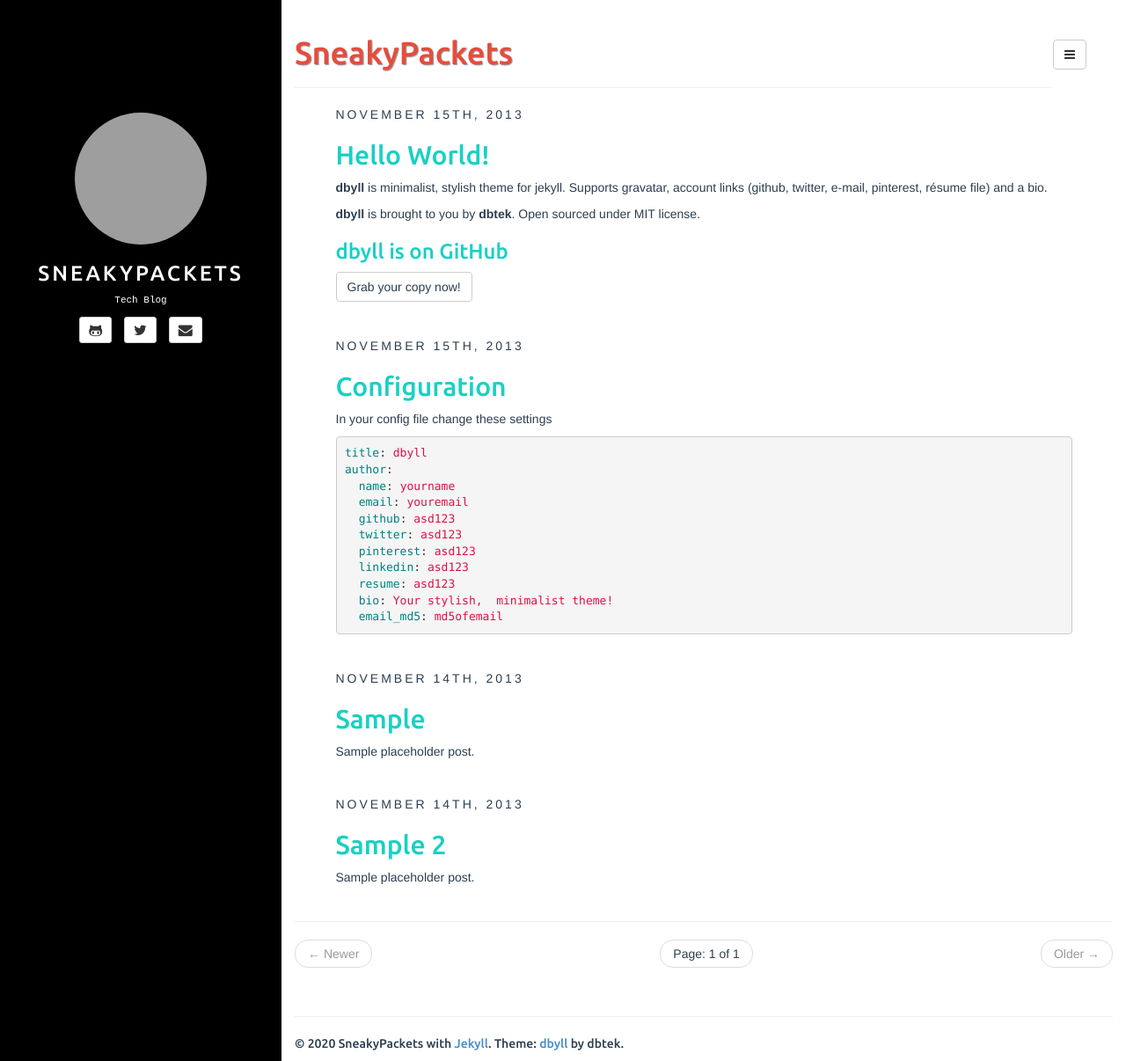
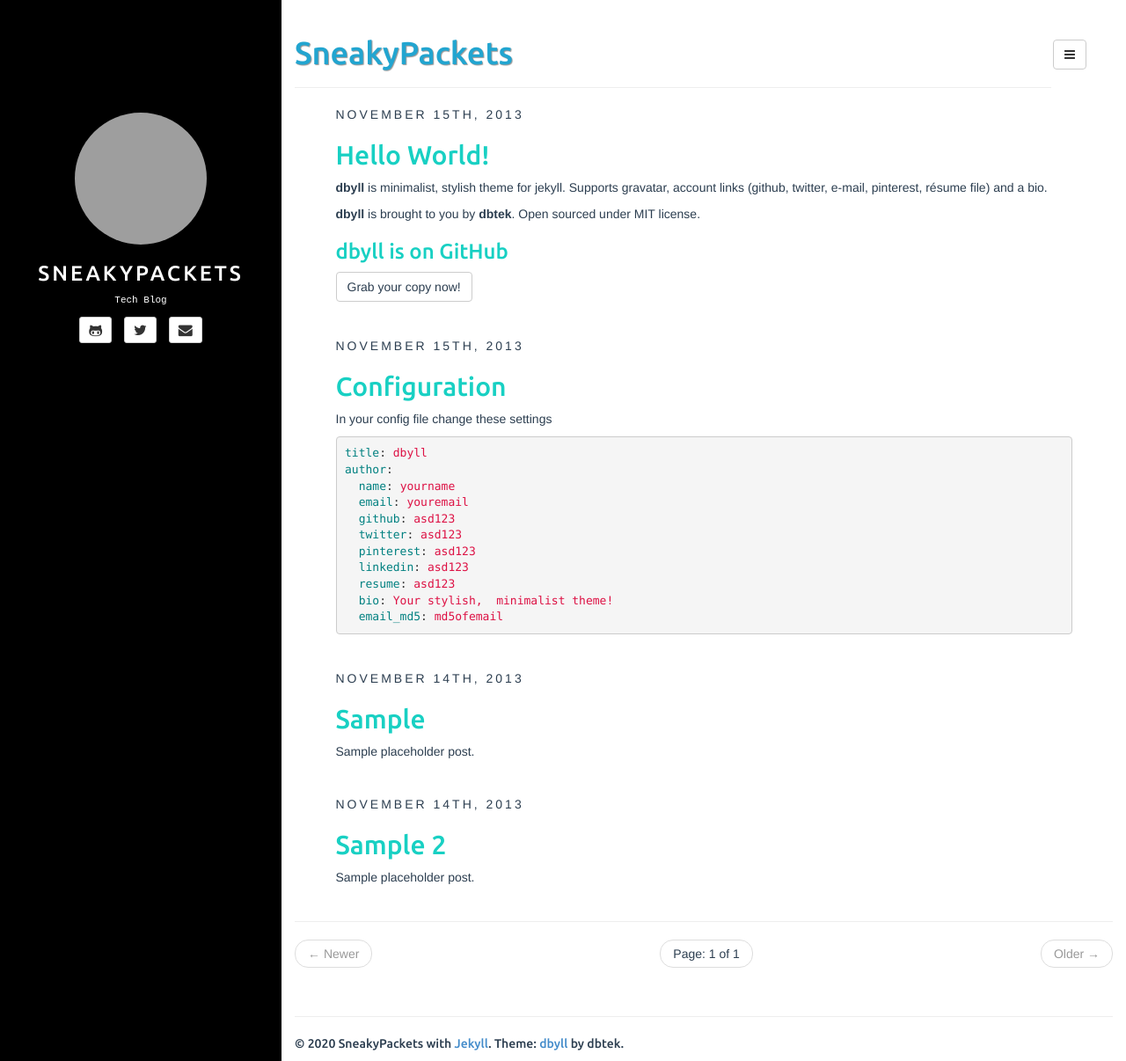
Before and after one commit to SneakyPackets/sneakypackets.github.io, a Jekyll site: the page built from index.html, in a window 1280 px wide and 1206 px high. Shown: the whole window at 88% size. Built offline with Jekyll 4.4.1, drawn with Linux system fonts in a browser that asks for light colours; the list of posts is cut into pages by our own code; grey boxes are pictures that could not be loaded.

Commit message:
Update style.css

```diff
--- a/assets/css/style.css
+++ b/assets/css/style.css
@@ -82,7 +82,7 @@ article .share .gplus:hover {
 }
 
 .page-header {
-	color: #e74c3c;
+	color: #22A5D0;
 	text-shadow: 1px 1px 1px rgba(150, 150, 150, 1);
 }
 
```
